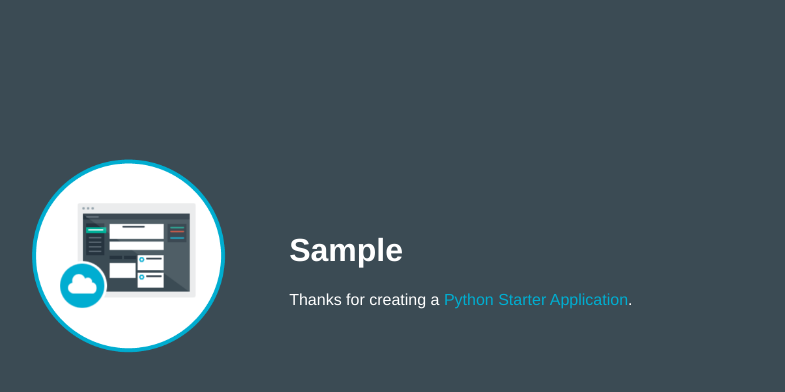
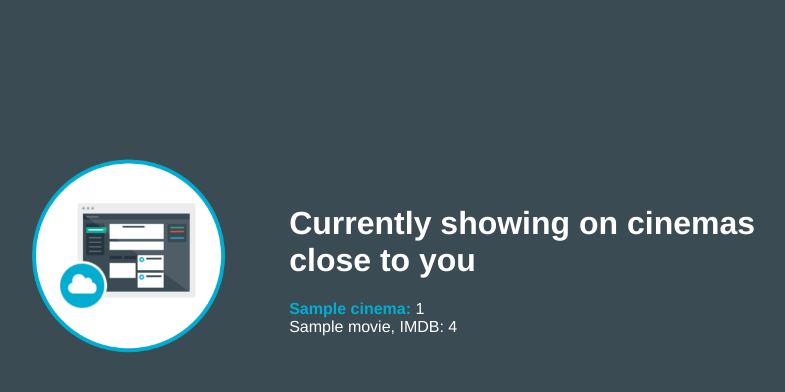
Before and after one commit to EDjur/CinemaListings, a Flask app: template templates/index.html in a window 1280 px wide. Shown: the top 392 px of the page, without its empty margins (253-1038 px from the left). Run offline with Flask 2, Linux system fonts and the light colour scheme; the template is opened without the code that fills it: most values are stand-ins (such as "Sample title", 1, 10 or a date in 2020).

Commit message:
Fixed filtering of None. Added another cinema (Leicester square). Re-styled index page.

```diff
--- a/back_end_requests/imdb_requests.py
+++ b/back_end_requests/imdb_requests.py
@@ -11,8 +11,10 @@ def title_rating_tuple_list(cinema_list):
     for cinema in cinema_list:
         print("Now fetching results for: {}, {}".format(cinema.name, cinema.listings))
         for movie in cinema.listings:
+            print(movie)
             title_id = imdb.search_for_title(movie.name)[0]['imdb_id']
             imdb_movie = imdb.get_title_by_id(title_id)  # bottleneck
+            print(imdb_movie.rating)
             movie.imdb_rating = imdb_movie.rating
 
     return cinema_list
--- a/cinemas_example.json
+++ b/cinemas_example.json
@@ -3,6 +3,10 @@
     {
       "name": "Odeon London Tottenham Court Road",
       "id": "9868"
+    },
+    {
+      "name": "Odeon London Leicester Square",
+      "id": "10375"
     }
-    ]
+  ]
 }
--- a/main.py
+++ b/main.py
@@ -14,13 +14,13 @@ def create_movie_list():
 
 def filter_movie_list(movie_list, cutoff=7.5):
     for cinema in movie_list:
-        cinema.listings = list(filter(lambda x: x.imdb_rating > cutoff, cinema.listings))
+        cinema.listings = list(filter(lambda x: x.imdb_rating > cutoff if x.imdb_rating else None, cinema.listings))
     return movie_list
 
 
 def run_application():
     movie_list = create_movie_list()
-    return filter_movie_list(movie_list)
+    return filter_movie_list(movie_list, 7)
 
 if __name__ == '__main__':
     run_application()
--- a/templates/index.html
+++ b/templates/index.html
@@ -11,11 +11,18 @@
 			<td style='width: 30%;'>
 				<img class = 'newappIcon' src="{{ url_for('static', filename='newapp-icon.png') }}">
 			</td>
-			<td>
-				<h1 id = "message">{{ movie_list }}</h1>
-				<p class='description'></p> Thanks for creating a <span class="blue">Python Starter Application</span>.
+            <td>
+				<h1 id = "message">Currently showing on cinemas close to you</h1>
+                {% for cinema in movie_list %}
+                    <p class="description"></p><b><span class="blue">{{ cinema.name }}:</span></b>
+                    {{ cinema.listings|length }}
+                    {% for movie in cinema.listings %}
+                        <br>{{ movie.name }}, IMDB: {{ movie.imdb_rating }}
+                    {% endfor %}
+                {% endfor %}
 			</td>
 		</tr>
+
 	</table>
 </body>
 </html>
```
